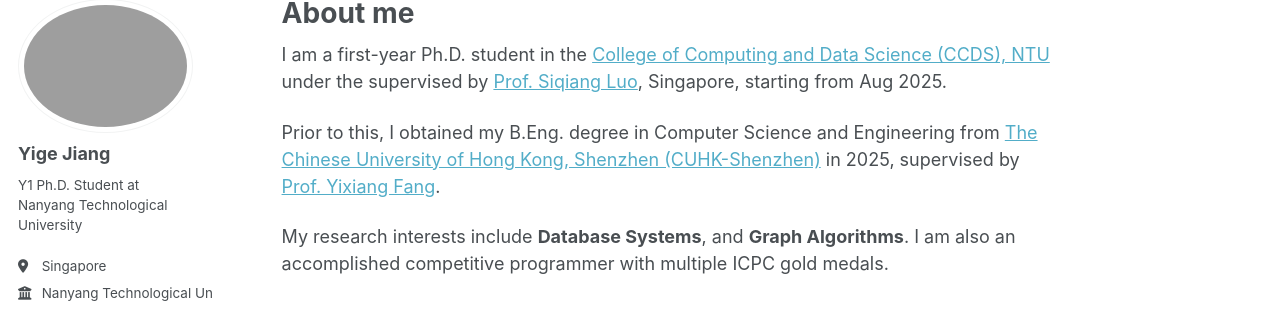
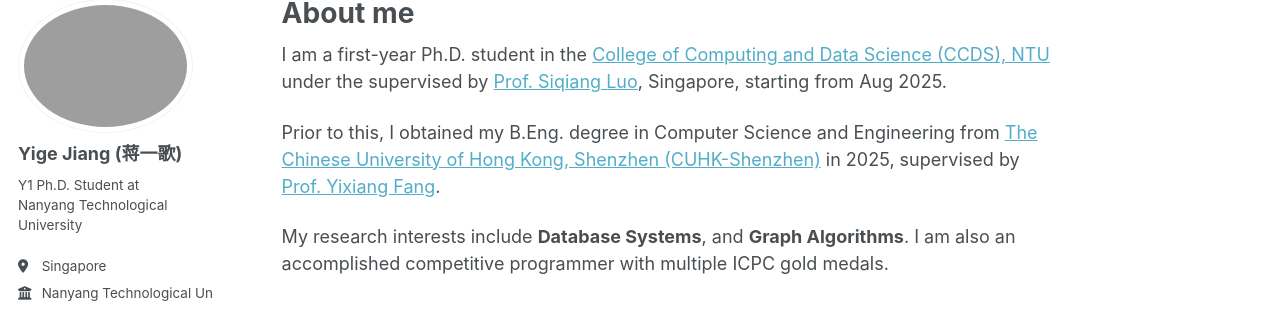
Before and after one commit to kiwiHM/kiwiHM.github.io, a Jekyll site: the page built from _pages/about.md, in a window 1280 px wide. Shown: the part 100-414 px from the top of the page. Built offline with Jekyll 4.4.1, drawn with Linux system fonts in a browser that asks for light colours; a script bundle is joined from its source files by our own code; library files that are not in the unit come from our copies.

```diff
--- a/_config.yml
+++ b/_config.yml
@@ -18,7 +18,7 @@
 author:
   # Biographic information
   avatar           : "profile.jpg"
-  name             : "Yige Jiang"
+  name             : "Yige Jiang (蒋一歌)"
   pronouns         :
   bio              : "Y1 Ph.D. Student at <br>Nanyang Technological University"
   location         : "Singapore"
```
